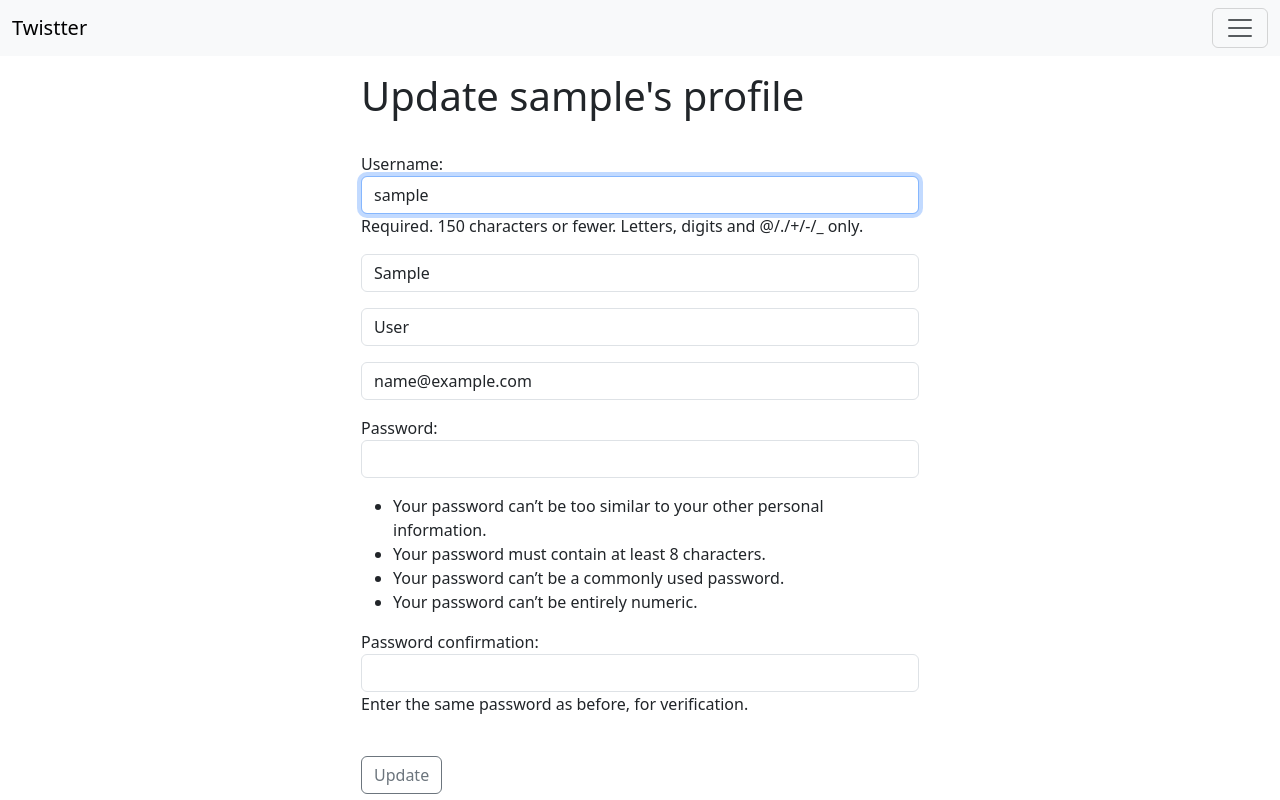
After one commit to Wil-Fs/twistter, a Django app: page /update_user in a window 1280 px wide. The commit adds this page. Run offline with Django 5.2, Linux system fonts and the light colour scheme; the visitor is signed in with stand-in values (Sample User, id 1); data comes from the database, SQL or seed files in the repository.

Commit message:
add: profile update

```diff
--- a/twister/settings.py
+++ b/twister/settings.py
@@ -112,7 +112,7 @@ AUTH_PASSWORD_VALIDATORS = [
 # Internationalization
 # https://docs.djangoproject.com/en/5.1/topics/i18n/
 
-LANGUAGE_CODE = "pt-br"
+LANGUAGE_CODE = "en-us"
 
 TIME_ZONE = "America/Sao_Paulo"
 
--- a/twitter_clone/forms/__init__.py
+++ b/twitter_clone/forms/__init__.py
@@ -1 +1,2 @@
 from .twist_form import TwistForm
+from .user_signup_form import SignUpForm
--- /dev/null
+++ b/twitter_clone/forms/user_signup_form.py
@@ -0,0 +1,50 @@
+from django import forms
+from django.contrib.auth.forms import UserCreationForm
+from django.contrib.auth.models import User
+
+class SignUpForm(UserCreationForm):
+    email = forms.EmailField(label="", widget=forms.TextInput(attrs={"class": "form-control", "placeholder": "Email Address"}))
+    first_name = forms.CharField(label="", widget=forms.TextInput(attrs={"class": "form-control", "placeholder": "First Name"}))
+    last_name = forms.CharField(label="", widget=forms.TextInput(attrs={"class": "form-control", "placeholder": "Last Name"}))
+
+    class Meta:
+        model = User
+        fields = ('username', 'first_name', 'last_name', 'email', 'password1', 'password2',)
+
+
+    def __init__(self, *args, **kwargs):
+        super(SignUpForm, self).__init__(*args, **kwargs)
+        self.fields['username'].widget.attrs['class'] = 'form-control'
+        self.fields['password1'].widget.attrs['class'] = 'form-control'
+        self.fields['password2'].widget.attrs['class'] = 'form-control'
+
+
+
+
+
+
+
+
+
+
+"""
+        def __init__(self, *args, **kwargs):
+            super(SignUpForm, self).__init__(*args, **kwargs)
+
+            self.fields['username'].wiget.attrs['class'] = 'form-control'
+            self.fields['username'].wiget.attrs['placeholder'] = 'User Name'
+            self.fields['username'].label = ''
+            self.fields['username'].help_text = '<br/><br/> <span class="form-text text-muted><small>Required. 150 characters of fewer. Letters, digits and @/./+/-/_ only.</small></span>'
+
+            self.fields['password1'].widget.attrs['class'] = 'form-control'
+            self.fields['password1'].widget.attrs['placeholder'] = 'Password'
+            self.fields['password1'].label = ''
+            self.fields['password1'].help_text = '<ul class="form-text text-muted small><li>Your password cant\'t be too similar to your other information.</li></ul>'
+
+            self.fields['password2'].widget.attrs['class'] = 'form-control'
+            self.fields['password1'].widget.attrs['placeholder'] = 'Confirm Password'
+            self.fields['password1'].label = ''
+            self.fields['password1'].help_text = '<span class="form-text text-muted><small>Enter the same password as before, for verification.</small></span>'
+
+
+"""
--- a/twitter_clone/templates/twistter/login.html
+++ b/twitter_clone/templates/twistter/login.html
@@ -15,7 +15,7 @@
 			    <input type="checkbox" class="form-check-input" id="exampleCheck1">
 			    <label class="form-check-label" for="exampleCheck1">Check me out</label>
 			</div>
-			<button type="submit" class="btn btn-primary">Submit</button>
+			<button type="submit" class="btn btn-primary">Login</button>
 		</form>
 	</div>
 {% endblock %}
--- a/twitter_clone/templates/twistter/navbar.html
+++ b/twitter_clone/templates/twistter/navbar.html
@@ -26,10 +26,10 @@
 		      {% endif %}
 	          <li class="nav-item dropdown">
 	            <a class="nav-link dropdown-toggle" href="#" role="button" data-bs-toggle="dropdown" aria-expanded="false">
-	              Perfil
+	              Account
 	            </a>
 	            <ul class="dropdown-menu">
-	              <li><a class="dropdown-item" href="">Action</a></li>
+	              <li><a class="dropdown-item" href="{% url 'update-user' %}">Update My Profile</a></li>
 	              <li><a class="dropdown-item" href="#">Another action</a></li>
 	              <li><a class="dropdown-item" href="{% url 'logout' %}">Logout</a></li>
 	            </ul>
@@ -50,9 +50,12 @@
 	<nav class="navbar bg-body-tertiary fixed-top">
 	  <div class="container-fluid row">
 	    <a class="navbar-brand col-9" href="{% url 'home' %}">Twistter</a>
-		<button class="navbar-toggler col-2" type="button" data-bs-toggle="offcanvas" data-bs-target="#offcanvasNavbar" aria-controls="offcanvasNavbar" aria-label="Toggle navigation">
-	      <a class="nav-link active" aria-current="page" href="#">New here??</a>
-	    </button>
+		  <div class="col-2 container-fluid row">
+			  <span class="col-6">New Here?</span>
+			  <button class="navbar-toggler col-6" type="button" data-bs-toggle="offcanvas" data-bs-target="#offcanvasNavbar" aria-controls="offcanvasNavbar" aria-label="Toggle navigation">
+				  <a class="nav-link active" aria-current="page" href="{% url 'register' %}">Sign Up</a>
+			  </button>
+		  </div>
 	  </div>
 	</nav>
 
--- /dev/null
+++ b/twitter_clone/templates/twistter/update_user.html
@@ -0,0 +1,13 @@
+{% extends 'twistter/base.html' %}
+{% block content %}
+	<div class="col-md-6 offset-md-3">
+		<h1> Update {{ user.username }}'s profile  </h1>
+		<form method="POST">
+			<br>
+			{% csrf_token %}
+			{{ form.as_p }}
+			<br>
+			<button type="submit" class="btn btn-outline-secondary">Update</button>
+		</form>
+	</div>
+{% endblock %}
--- a/twitter_clone/urls.py
+++ b/twitter_clone/urls.py
@@ -1,10 +1,12 @@
 from django.urls import path
-from .views import home, profile_list, profile, login_user, logout_user
+from .views import home, profile_list, profile, login_user, logout_user, register_user, update_user
 
 urlpatterns = [
     path("", home, name='home'),
     path('profile_list', profile_list, name='profile-list'),
     path('profile/<user>', profile, name='profile'),
     path('login', login_user, name='login'),
-    path('logout', logout_user, name='logout')
+    path('logout', logout_user, name='logout'),
+    path('register', register_user, name='register'),
+    path('update_user', update_user, name='update-user'),
 ]
--- a/twitter_clone/views/__init__.py
+++ b/twitter_clone/views/__init__.py
@@ -1,4 +1,4 @@
 from .home import home
 from .profile_list import profile_list
-from .profile import profile
-from .login_screen import login_user, logout_user
+from .profile import profile, update_user
+from .login_screen import login_user, logout_user, register_user
--- a/twitter_clone/views/profile.py
+++ b/twitter_clone/views/profile.py
@@ -1,6 +1,9 @@
 from django.shortcuts import render, redirect
 from django.contrib import messages
 from ..models import Profile, Twist
+from django.contrib.auth.models import User
+from django.contrib.auth import authenticate, login, logout
+from ..forms import SignUpForm
 
 
 def profile(request, user):
@@ -25,5 +28,19 @@ def profile(request, user):
             'twists': twists,
         })
     else:
-        messages.warning(request, 'Você precisa está logado para acessar este conteúdo!')
+        messages.warning(request, 'You must be logged in to view that page!')
         return redirect('home')
+
+def update_user(request):
+    if request.user.is_authenticated:
+        current_user = User.objects.get(id=request.user.id)
+        form = SignUpForm(request.POST or None, instance=current_user)
+        if form.is_valid():
+            form.save()
+            login(request, current_user)
+            messages.warning(request, f'@{request.user.username.lower()}, your profile has been updated!')
+            return redirect('home')
+        return render(request, 'twistter/update_user.html', {'form':form})
+    else:
+        messages.warning(request, 'You must be logged in to view that page!')
+        return redirect('home')
```
Also changed, not shown: twitter_clone/templates/twistter/register.html (added, +13 -0 lines), twitter_clone/views/login_screen.py (+21 -0 lines).
